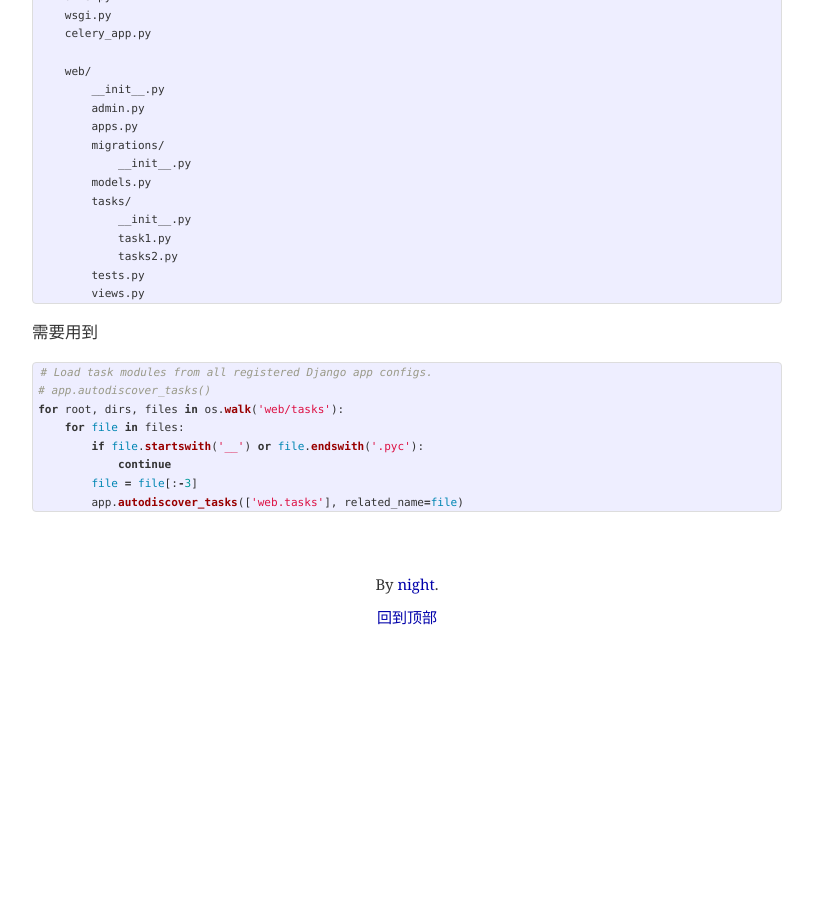
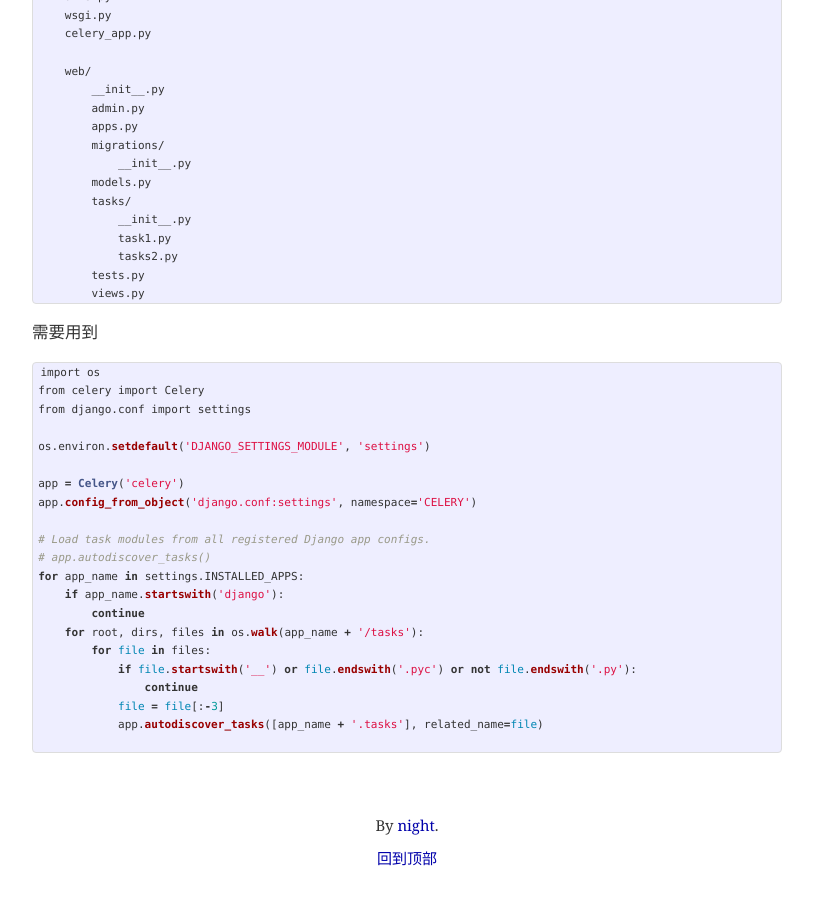
Before and after one commit to night1008/night1008.github.io, a Jekyll site: the page built from _posts/2017-08-25-django-single-app-anatomy.md, in a window 1280 px wide and 900 px high, scrolled down 5130 px. Shown: the whole window, without its empty margins (233-1046 px from the left). Built offline with Jekyll 4.4.1, drawn with Linux system fonts in a browser that asks for light colours; comment, search, counter and statistics services are not loaded; before the commit the page ends 5789 px from its top, so only the background shows below that.

Commit message:
update post

````diff
--- a/_posts/2017-08-25-django-single-app-anatomy.md
+++ b/_posts/2017-08-25-django-single-app-anatomy.md
@@ -214,12 +214,25 @@ mysite/
 
 需要用到
 ```python
+import os
+from celery import Celery
+from django.conf import settings
+
+os.environ.setdefault('DJANGO_SETTINGS_MODULE', 'settings')
+
+app = Celery('celery')
+app.config_from_object('django.conf:settings', namespace='CELERY')
+
 # Load task modules from all registered Django app configs.
 # app.autodiscover_tasks()
-for root, dirs, files in os.walk('web/tasks'):
-    for file in files:
-        if file.startswith('__') or file.endswith('.pyc'):
-            continue
-        file = file[:-3]
-        app.autodiscover_tasks(['web.tasks'], related_name=file)
+for app_name in settings.INSTALLED_APPS:
+    if app_name.startswith('django'):
+        continue
+    for root, dirs, files in os.walk(app_name + '/tasks'):
+        for file in files:
+            if file.startswith('__') or file.endswith('.pyc') or not file.endswith('.py'):
+                continue
+            file = file[:-3]
+            app.autodiscover_tasks([app_name + '.tasks'], related_name=file)
+
 ```
````
